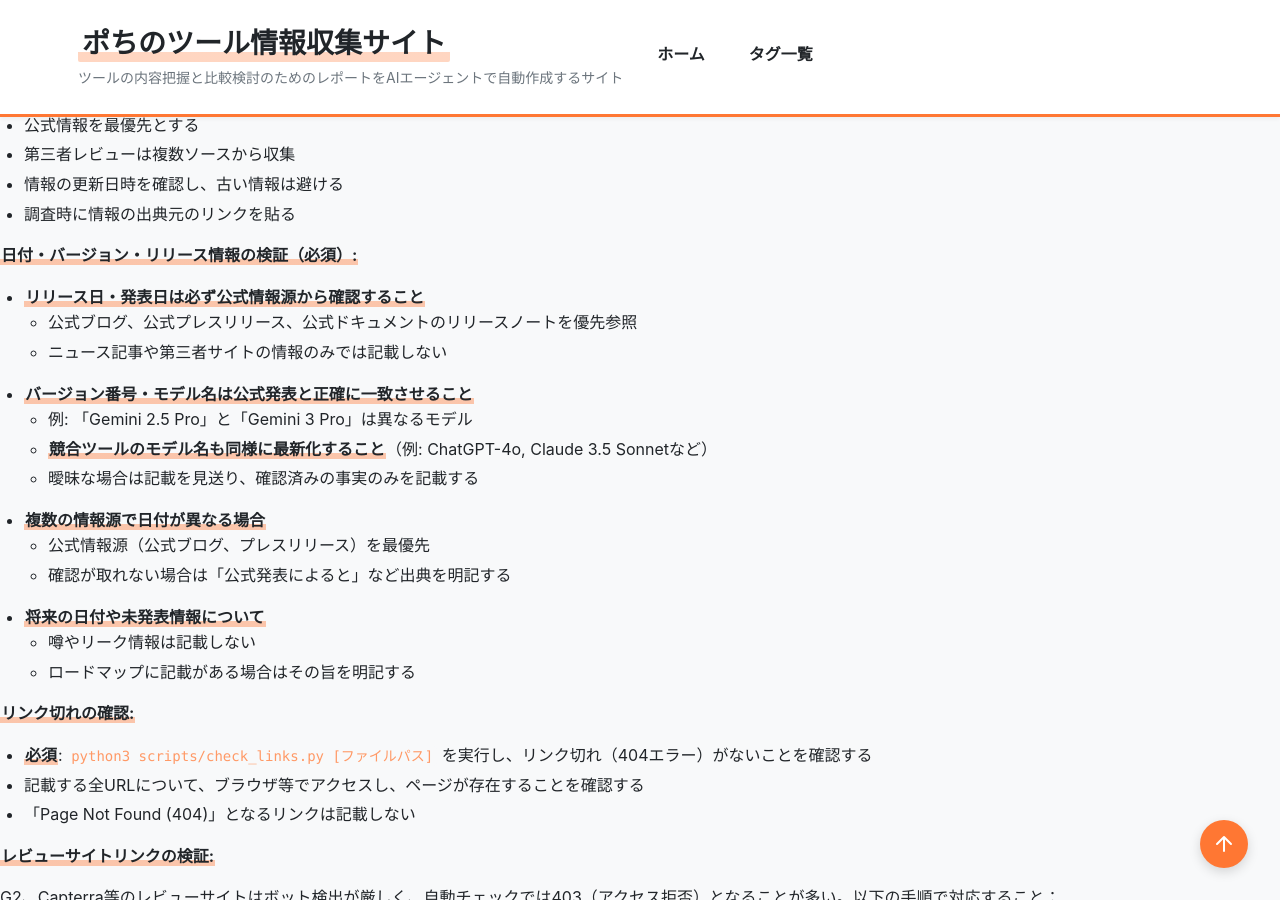
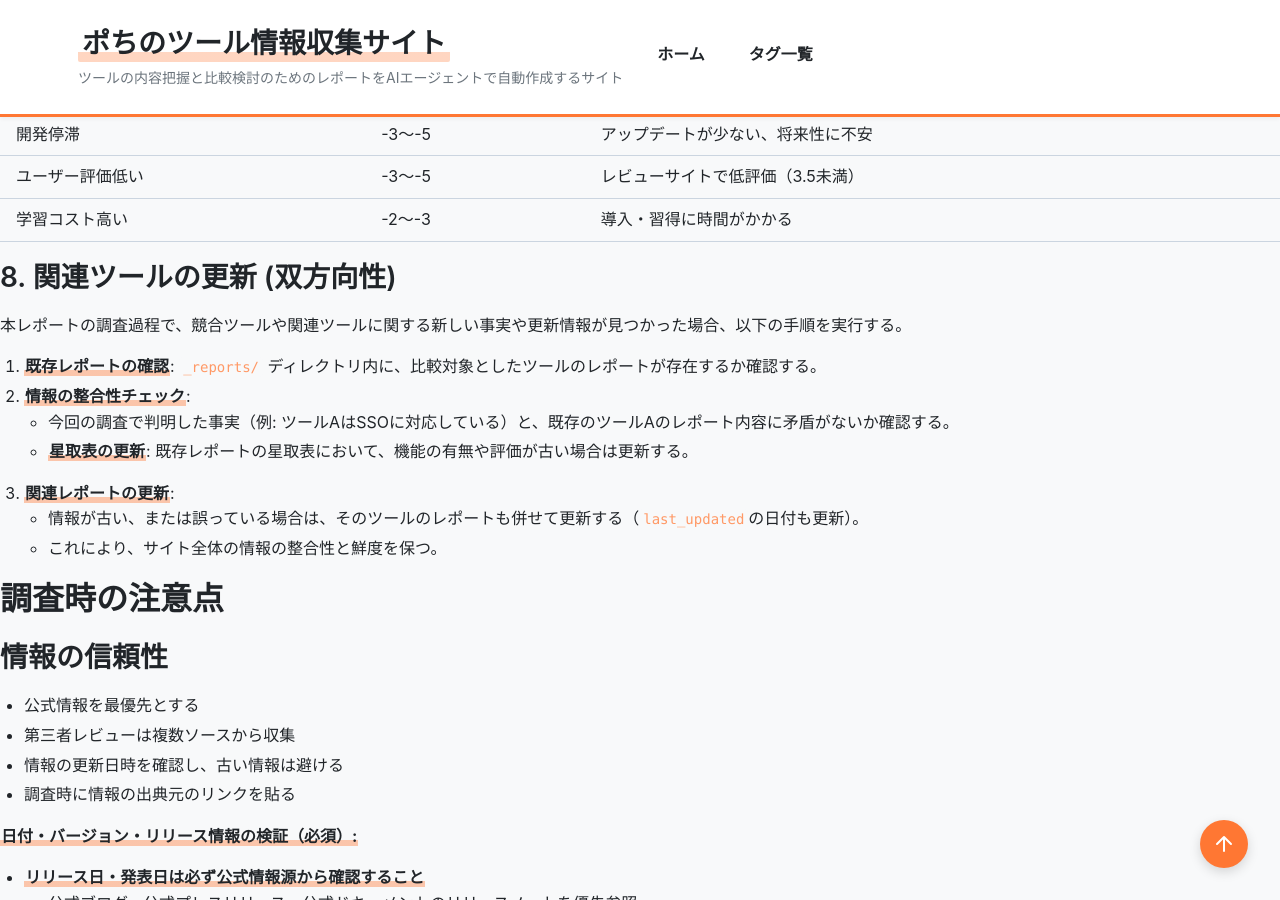
Before and after one commit to aegisfleet/tool-survey-report, a Jekyll site: the page built from task-report-create-or-update.md, in a window 1280 px wide and 900 px high, scrolled down 3744 px. Built offline with Jekyll 4.4.1, drawn with Linux system fonts in a browser that asks for light colours; our own code applies the rules of GitHub Pages for plain Markdown files; some of the changed text lies outside the part shown.

Commit message:
docs: レポートテンプレートとタスクレポートを更新。

```diff
--- a/task-report-create-or-update.md
+++ b/task-report-create-or-update.md
@@ -79,8 +79,16 @@
 ### 5. 競合分析
 
 - 同カテゴリの主要な競合ツールを3-5個選定
-- **表形式で比較**（テンプレートの形式に従う）
-- 各ツールの選択肢となるケースを明確化
+- **機能比較表（星取表）の作成**:
+  - **中立性**: 本ツールが勝っている機能だけでなく、競合ツールが優れている機能もリストアップする。どちらも公平に評価できる項目を選定する。
+  - **客観性**: 記号（◎/◯/△/×）の基準を明確にする。
+    - **◎**: 業界最高水準、独自の強み、カタログスペック以上
+    - **◯**: 標準的に対応
+    - **△**: 制限付き対応、要アドオン、少し弱い
+    - **×**: 非対応
+  - **双方向性の確認**: 既存のレポートがあるツールと比較する場合、そのレポートの記載内容と矛盾がないか確認する。
+- **詳細比較表の作成**:
+  - 定性的な違いや、具体的な利用シーンでの優劣を記述する。
 - **重要**: 競合ツールの情報（バージョン、モデル名、主要機能、料金）が最新であることを必ず確認すること。特にAIツールの場合、モデル名（例: Claude 3.5 → 4.5）が更新されていないか重点的に調査する。
 
 ### 6. 最新情報の収集
@@ -118,6 +126,18 @@
 | 開発停滞 | -3〜-5 | アップデートが少ない、将来性に不安 |
 | ユーザー評価低い | -3〜-5 | レビューサイトで低評価（3.5未満） |
 | 学習コスト高い | -2〜-3 | 導入・習得に時間がかかる |
+
+### 8. 関連ツールの更新 (双方向性)
+
+本レポートの調査過程で、競合ツールや関連ツールに関する新しい事実や更新情報が見つかった場合、以下の手順を実行する。
+
+1. **既存レポートの確認**: `_reports/` ディレクトリ内に、比較対象としたツールのレポートが存在するか確認する。
+2. **情報の整合性チェック**:
+   - 今回の調査で判明した事実（例: ツールAはSSOに対応している）と、既存のツールAのレポート内容に矛盾がないか確認する。
+   - **星取表の更新**: 既存レポートの星取表において、機能の有無や評価が古い場合は更新する。
+3. **関連レポートの更新**:
+   - 情報が古い、または誤っている場合は、そのツールのレポートも併せて更新する（`last_updated`の日付も更新）。
+   - これにより、サイト全体の情報の整合性と鮮度を保つ。
 
 
 ## 調査時の注意点
@@ -335,7 +355,7 @@
 - [ ] `tool_reading`（ツールの読み方）が記載されている
 - [ ] 全15セクションが埋められている
 - [ ] 料金プランが表形式で記載されている
-- [ ] 類似ツール比較が表形式で記載されている
+- [ ] 類似ツール比較が「機能比較表（星取表）」と「詳細比較」で構成されている
 - [ ] セキュリティ情報が「不明」のみで済まされていない
 - [ ] リンク切れがない（`python scripts/check_links.py` で確認）
 
@@ -343,7 +363,8 @@
 
 - [ ] 公式情報の正確性を確認済み
 - [ ] 複数のレビューソースから情報を収集済み
-- [ ] 競合ツールとの比較が適切である
+- [ ] 競合ツールとの比較が適切である（星取表の中立性）
+- [ ] 関連・競合ツールの既存レポートとの整合性を確認・更新済み（双方向性）
 - [ ] 日本語対応状況が明記されている
 - [ ] 総評が客観的で有用である
 
```
Also changed, not shown: templates/template.md (+29 -1 lines).
